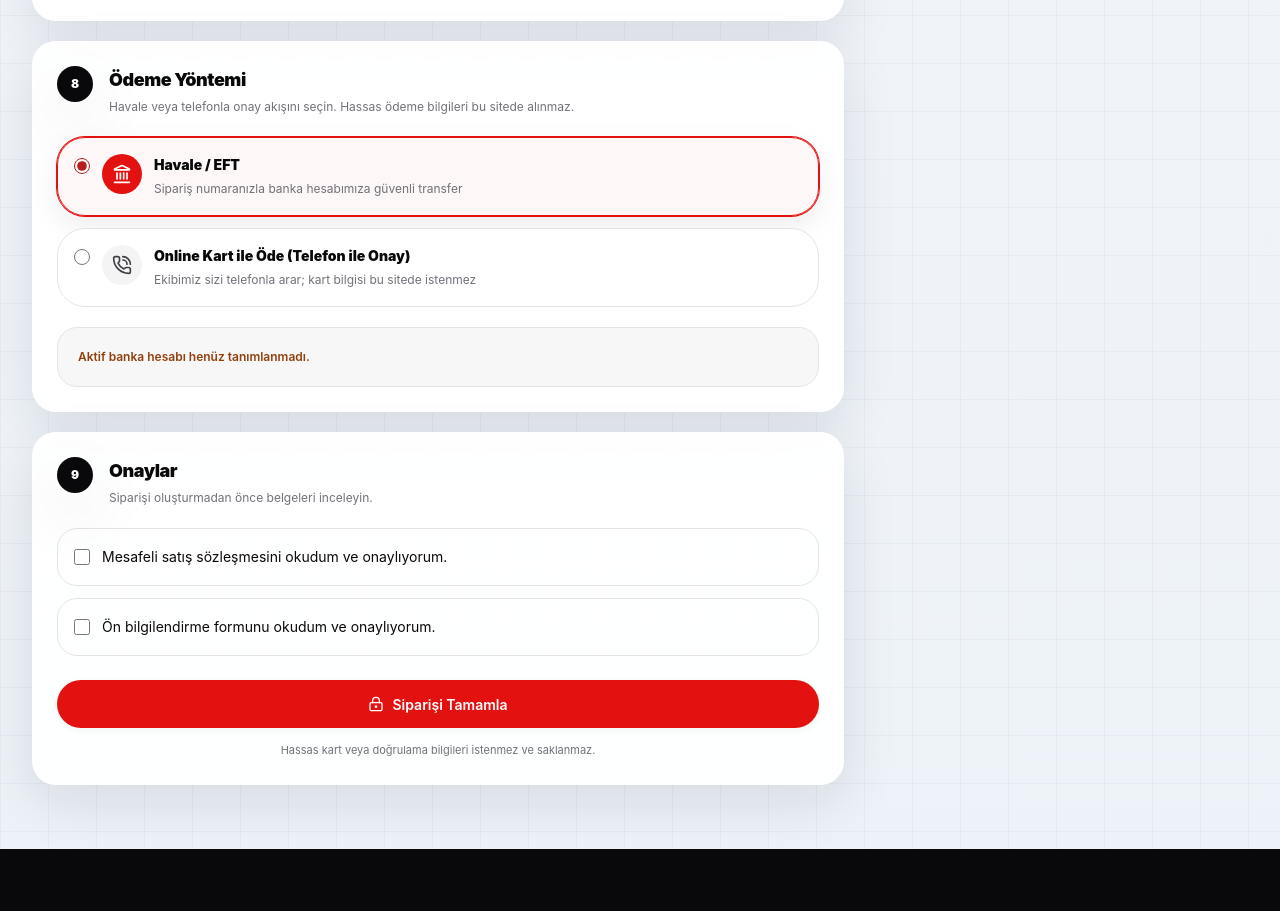
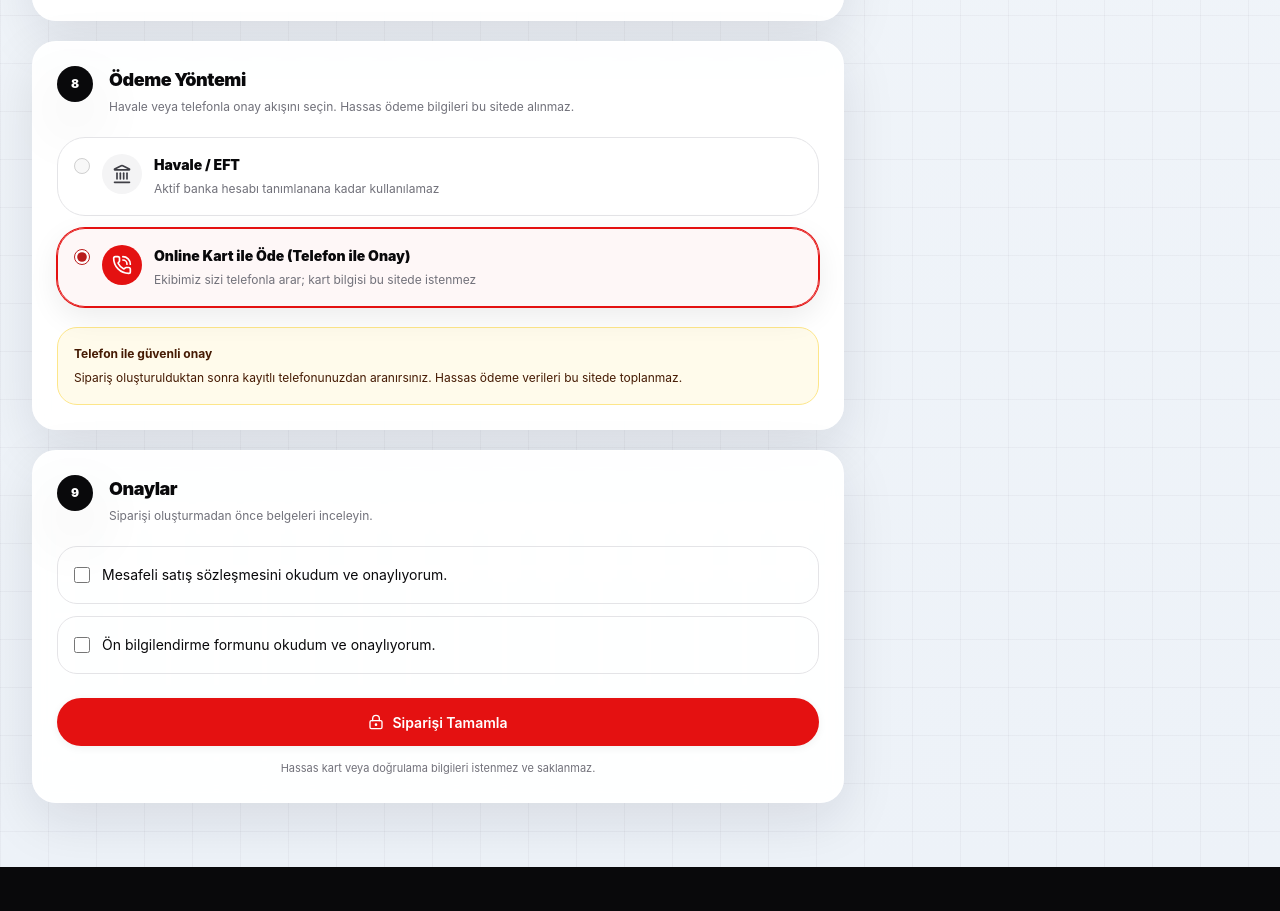
Before and after one commit to centergsmdev/center-gsm, a Next.js app: page /odeme in a window 1280 px wide. Shown: the part 3331-4242 px from the top of the page. Built offline with nearby package versions, Linux system fonts and the light colour scheme; no server answers; the database is empty.

Commit message:
Fix checkout payment fallback

```diff
--- a/src/components/checkout/payment-methods.tsx
+++ b/src/components/checkout/payment-methods.tsx
@@ -29,6 +29,15 @@ export function PaymentMethods({
       active = false;
     };
   }, []);
+
+  useEffect(() => {
+    if (!loading && !account && value === "transfer") {
+      onChange("phone_approval");
+    }
+  }, [account, loading, onChange, value]);
+
+  const transferUnavailable = !loading && !account;
+
   return (
     <div>
       <fieldset>
@@ -39,8 +48,13 @@ export function PaymentMethods({
             value="transfer"
             checked={value === "transfer"}
             onChange={() => onChange("transfer")}
+            disabled={transferUnavailable}
             title="Havale / EFT"
-            description="Sipariş numaranızla banka hesabımıza güvenli transfer"
+            description={
+              transferUnavailable
+                ? "Aktif banka hesabı tanımlanana kadar kullanılamaz"
+                : "Sipariş numaranızla banka hesabımıza güvenli transfer"
+            }
             icon={<Landmark className="size-5" aria-hidden="true" />}
           />
           <ChoiceCard
--- a/src/lib/orders/client.ts
+++ b/src/lib/orders/client.ts
@@ -23,13 +23,19 @@ export async function createOrder(
   const result = await client.rpc("create_order", {
     p_payload: payload as unknown as Json,
   });
-  if (result.error)
+  if (result.error) {
+    if (process.env.NODE_ENV === "development") {
+      console.error("[orders/createOrder] Supabase RPC error", result.error);
+    }
     return {
       data: null,
       error: result.error.message.includes("insufficient_inventory")
         ? "Seçtiğiniz ürünlerden biri için yeterli kullanılabilir stok kalmadı. Sepetinizi güncelleyip tekrar deneyin."
-        : SAFE_ERROR,
+        : result.error.message.includes("bank_account_unavailable")
+          ? "Havale/EFT şu anda kullanılamıyor. Lütfen telefon ile onay yöntemini seçin."
+          : SAFE_ERROR,
     };
+  }
   if (!object(result.data)) return { data: null, error: SAFE_ERROR };
   const id = result.data.id;
   const orderNumber = result.data.order_number;
```
